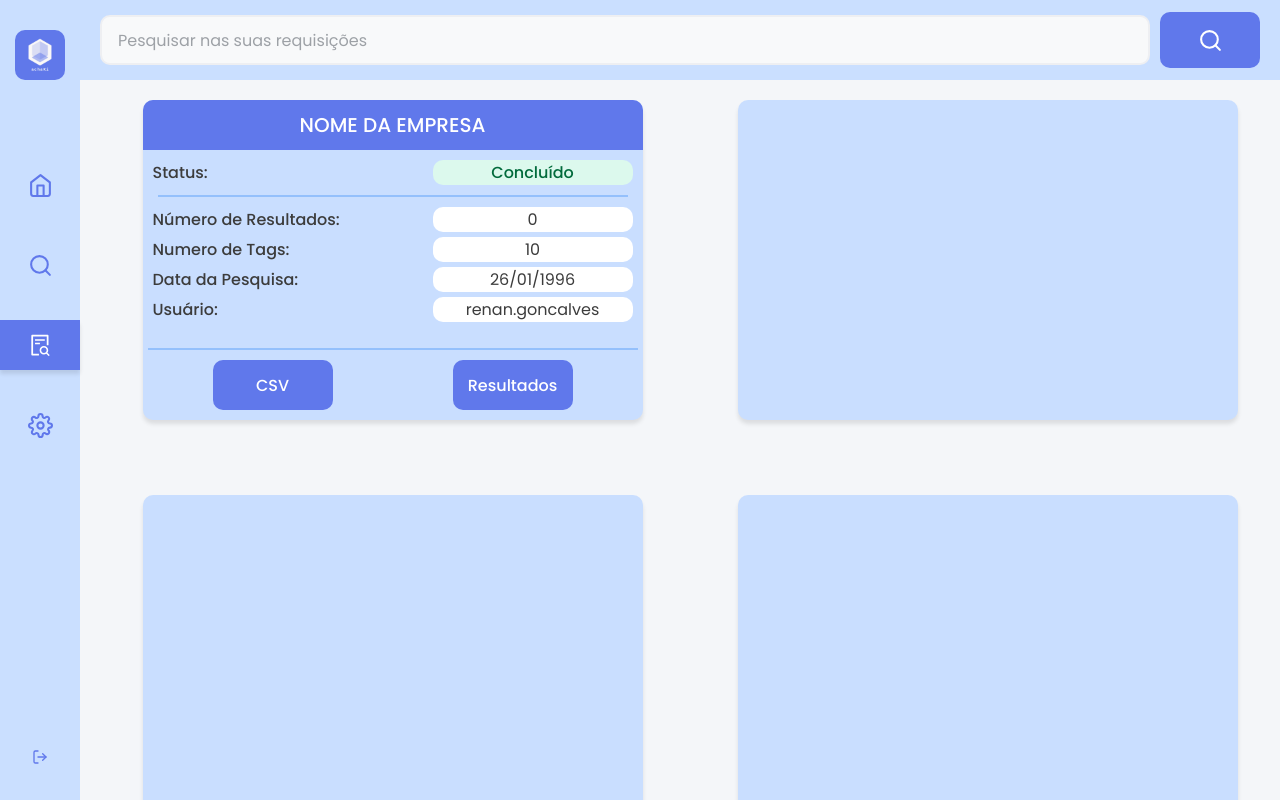
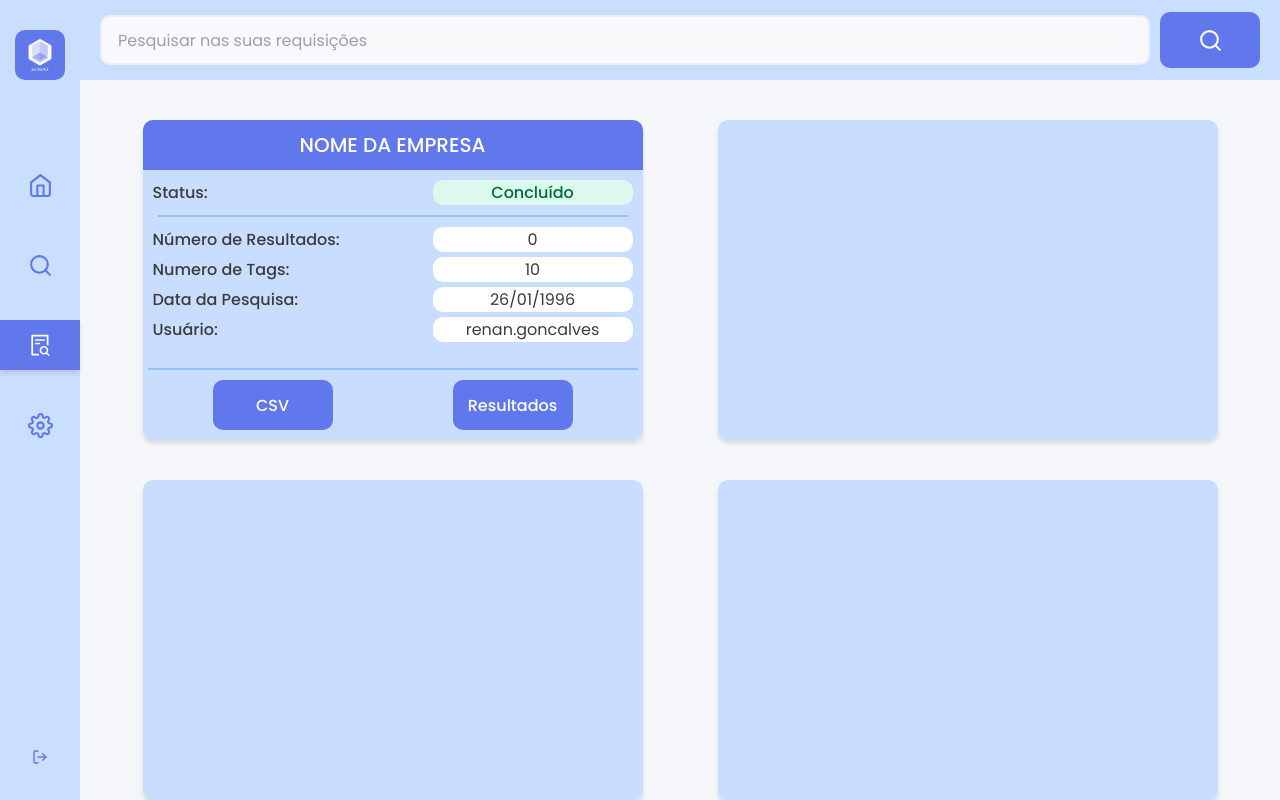
Before and after one commit to renanmascg/react-crawling-board, a React (Create React App) app: page /results in a window 1280 px wide. Built offline with nearby package versions, Linux system fonts and the light colour scheme.

Commit message:
Ajusta algumas margens na pagina de results, melhorando a UI do app

```diff
--- a/public/index.html
+++ b/public/index.html
@@ -4,8 +4,7 @@
     <meta charset="utf-8" />
     <meta name="viewport" content="width=device-width, initial-scale=1" />
     <meta name="theme-color" content="#000000" />
-    <title>React App</title>
-
+    <title>Achaki News</title>
     <link href="https://fonts.googleapis.com/css2?family=Poppins:wght@400;500;700&display=swap" rel="stylesheet">
   </head>
   <body>
--- a/src/pages/Results/index.tsx
+++ b/src/pages/Results/index.tsx
@@ -64,6 +64,9 @@ const Results: React.FC = () => {
           <Result />
           <Result />
           <Result />
+          <Result />
+          <Result />
+          <Result />
         </SearchResults>
       </Content>
     </Container>
--- a/src/pages/Results/styles.ts
+++ b/src/pages/Results/styles.ts
@@ -45,8 +45,7 @@ export const SearchBar = styled.div`
 `;
 
 export const SearchResults = styled.div`
-  padding: 10px 0px 0px 10px;
-  height: 100%;
+  padding: 0 30px 10px 20px;
   display: flex;
   justify-content: space-around;
   flex-wrap: wrap;
@@ -61,7 +60,7 @@ export const Result = styled.div`
   height: 320px;
   background: #c9deff;
   border-radius: 10px;
-  margin: 10px 0 0 10px;
+  margin: 40px 0 0 10px;
   overflow: hidden;
   display: flex;
   flex-direction: column;
```
